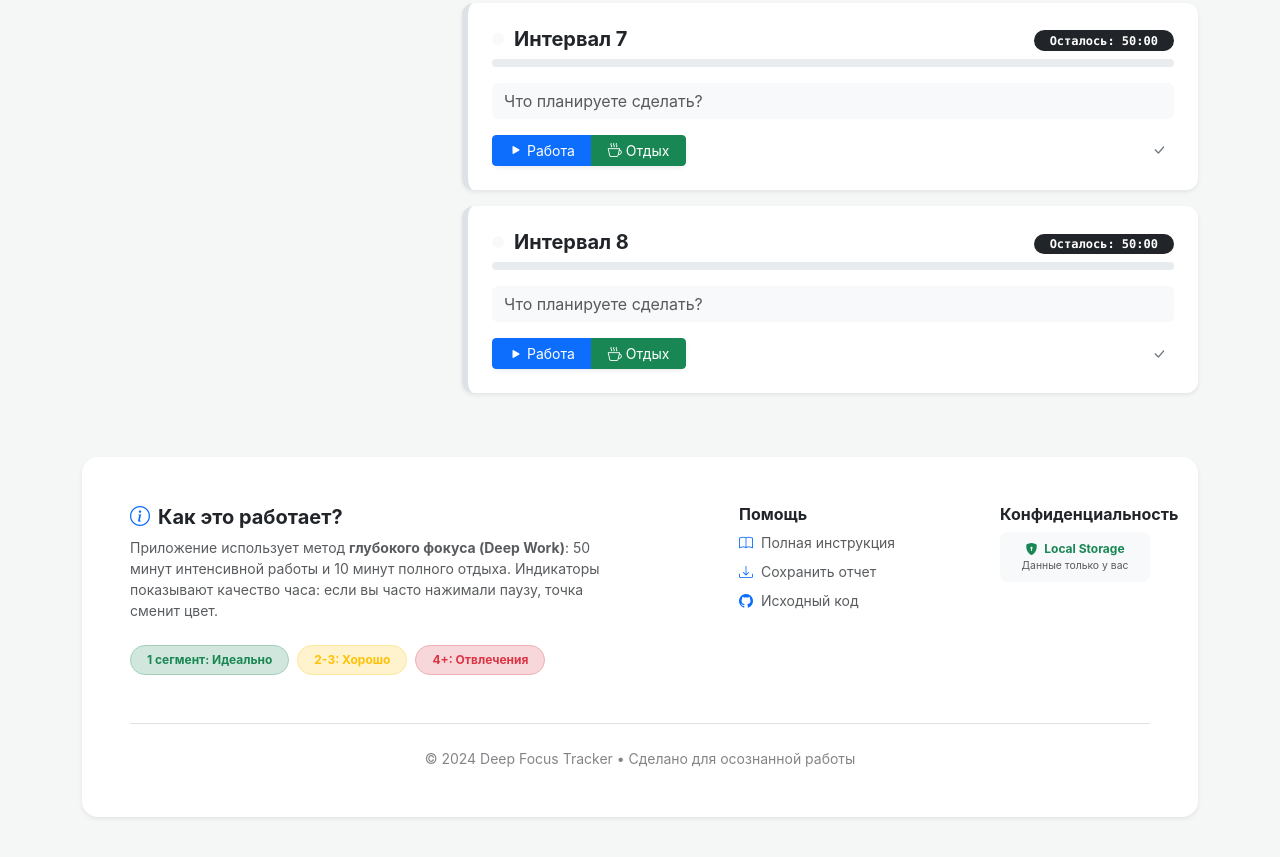
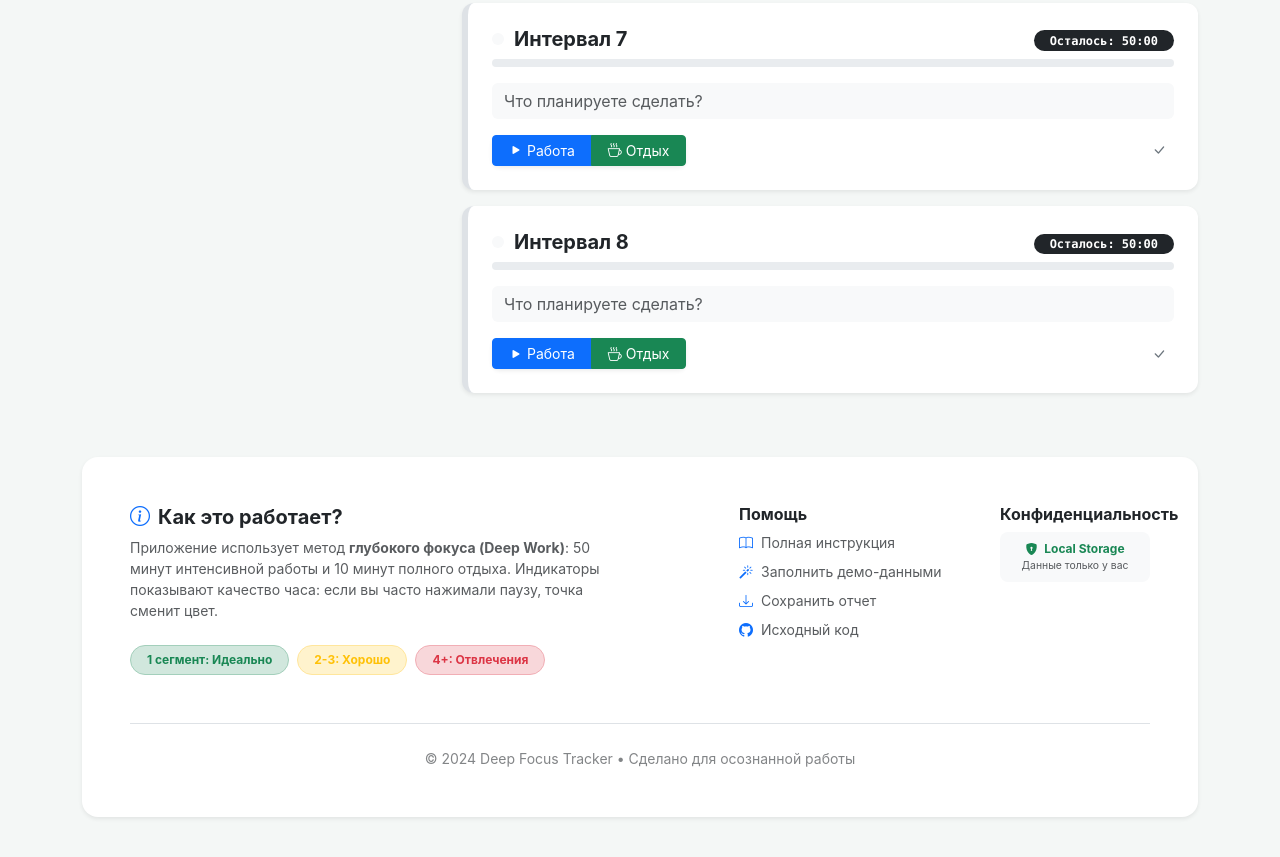
Before and after one commit to Yolshin195/workday-flow, a plain HTML site: page index.html in a window 1280 px wide. Shown: the part 1496-2353 px from the top of the page. Drawn offline with nearby package versions, Linux system fonts and the light colour scheme.

Commit message:
Добавил демо

```diff
--- a/index.html
+++ b/index.html
@@ -119,6 +119,11 @@
                     <li class="mb-2">
                         <a href="guide.html" class="text-decoration-none text-muted d-flex align-items-center">
                             <i class="bi bi-book me-2 text-primary"></i>Полная инструкция
+                        </a>
+                    </li>
+                    <li class="mb-2">
+                        <a href="#" class="text-decoration-none text-muted d-flex align-items-center" onclick="loadDemoData()">
+                            <i class="bi bi-magic me-2 text-primary "></i>Заполнить демо-данными
                         </a>
                     </li>
                     <li class="mb-2">
@@ -465,6 +470,71 @@ function importData(e) {
 
 function resetDay() { if(confirm('Удалить данные за день?')) { localStorage.removeItem(STORAGE_KEY); location.reload(); } }
 
+function loadDemoData() {
+    if (!confirm('Это заменит ваши текущие данные демонстрационными. Продолжить?')) return;
+
+    // Сценарий: Разработка модуля аналитики
+    const demoTasks = [
+        {
+            task: "Разбор почты, планирование дня и приоритезация задач",
+            res: "Выделено 3 ключевых тикета на сегодня. Ответил на срочные письма.",
+            segments: 2 // Желтый: небольшие отвлечения на почту
+        },
+        {
+            task: "[Часть 1/2] Проектирование схемы данных для модуля отчетов",
+            res: "Описал структуру JSON, подготовил SQL миграцию.",
+            segments: 1 // Зеленый: Глубокая работа
+        },
+        {
+            task: "[Часть 2/2] Реализация API эндпоинтов для выгрузки аналитики",
+            res: "Написал контроллеры, подключил фильтрацию по датам. Работает!",
+            segments: 1 // Зеленый: Глубокая работа продолжается
+        },
+        {
+            task: "Обед и прогулка (информационный детокс)",
+            res: "Отдохнул без телефона, готов ко второй половине дня.",
+            segments: 1
+        },
+        {
+            task: "Фикс багов по UI: верстка мобильного меню и кнопок",
+            res: "Поправил отступы в хедере, исправил баг с наложением слоев.",
+            segments: 5 // Красный: Постоянно дергали в чатах или фиксил мелкие детали
+        }
+    ];
+
+    app.state = app.createNewDay();
+    app.state.day_metadata.day_start = "10:00";
+    app.state.day_metadata.daily_main_goal = "Запустить MVP модуля аналитики и закрыть долги по верстке";
+    app.state.day_metadata.daily_summary = "Удалось поработать в режиме 'глубокого погружения' над архитектурой (2 часа подряд). Во второй половине дня фокус упал из-за правок по UI — нужно планировать такие задачи отдельно от сложного кода.";
+
+    demoTasks.forEach((demo, i) => {
+        const interval = app.state.work_intervals[i];
+        interval.planned_task = demo.task;
+        interval.actual_result = demo.res;
+        interval.status = "completed";
+        interval.total_work_ms = LIMITS.work;
+
+        // Генерируем сегменты для визуализации качества
+        for(let s = 0; s < demo.segments; s++) {
+            interval.work_segments.push({
+                duration_ms: LIMITS.work / demo.segments,
+                start: new Date().toISOString(),
+                end: new Date().toISOString()
+            });
+        }
+    });
+
+    // Делаем 6-й час текущим, как будто мы сейчас над ним работаем
+    const currentInterval = app.state.work_intervals[5];
+    currentInterval.planned_task = "Написание документации к API (Swagger)";
+    currentInterval.status = "pending";
+
+    saveAndRender();
+
+    // Скролл вверх, чтобы увидеть результат
+    window.scrollTo({ top: 0, behavior: 'smooth' });
+}
+
 init();
 </script>
 </body>
```
